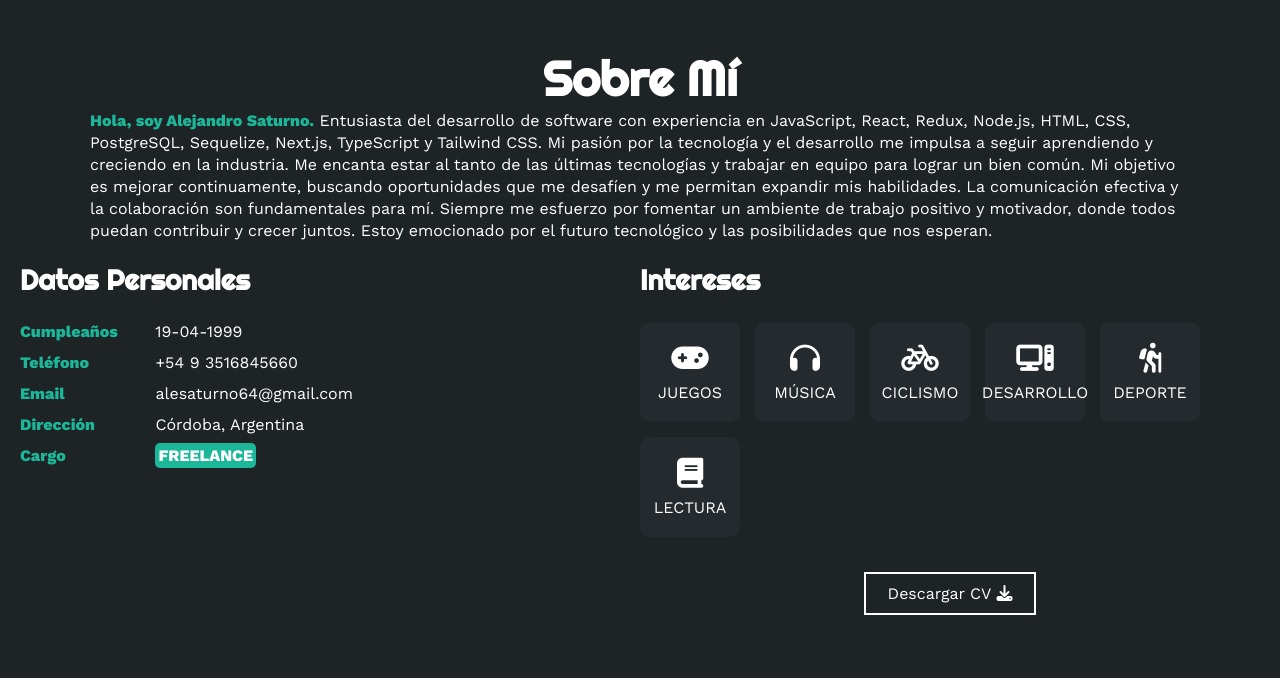
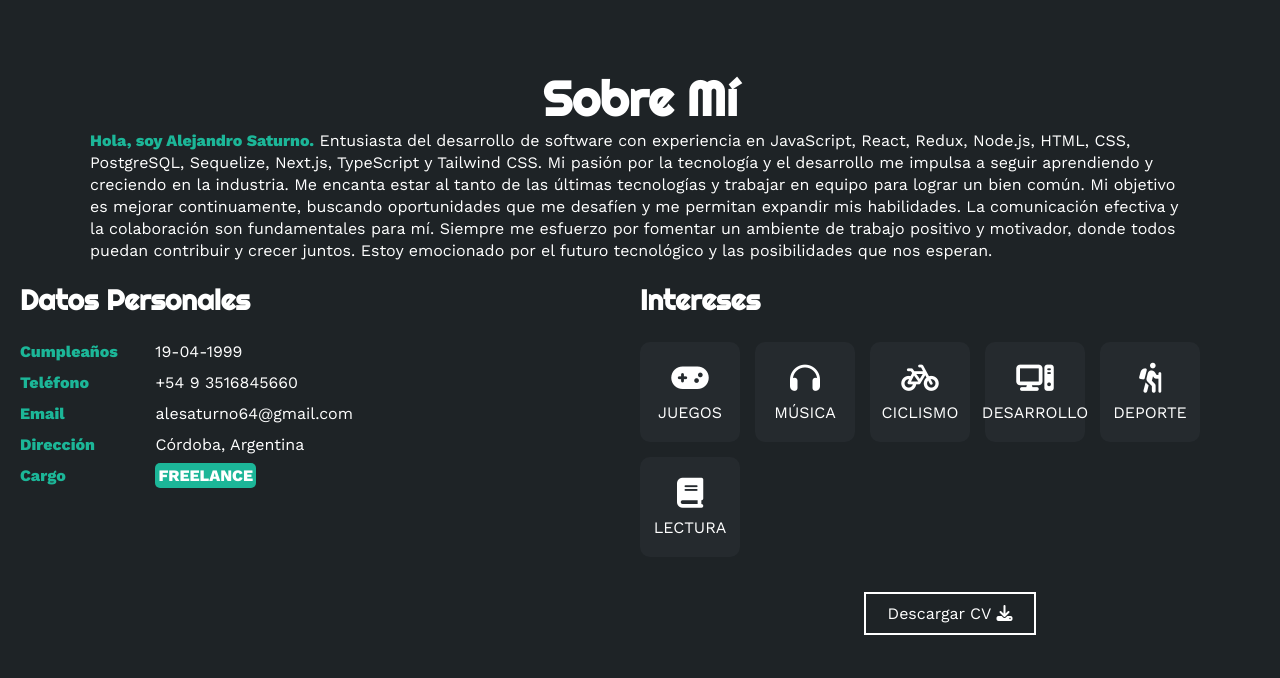
Before and after one commit to AleSaturno/Portfolio, a plain HTML site: page index.html in a window 1280 px wide. Shown: the part 802-1480 px from the top of the page. Drawn offline with nearby package versions, Linux system fonts and the light colour scheme.

Commit message:
Update estilo.css

```diff
--- a/estilo.css
+++ b/estilo.css
@@ -122,7 +122,7 @@ html{
 .sobremi{
     background-color: #1e2326;
     color: #fff;
-    padding: 50px 20px;
+    padding: 70px 20px;
 }
 .sobremi .contenido-seccion{
     max-width: 1100px;
```
